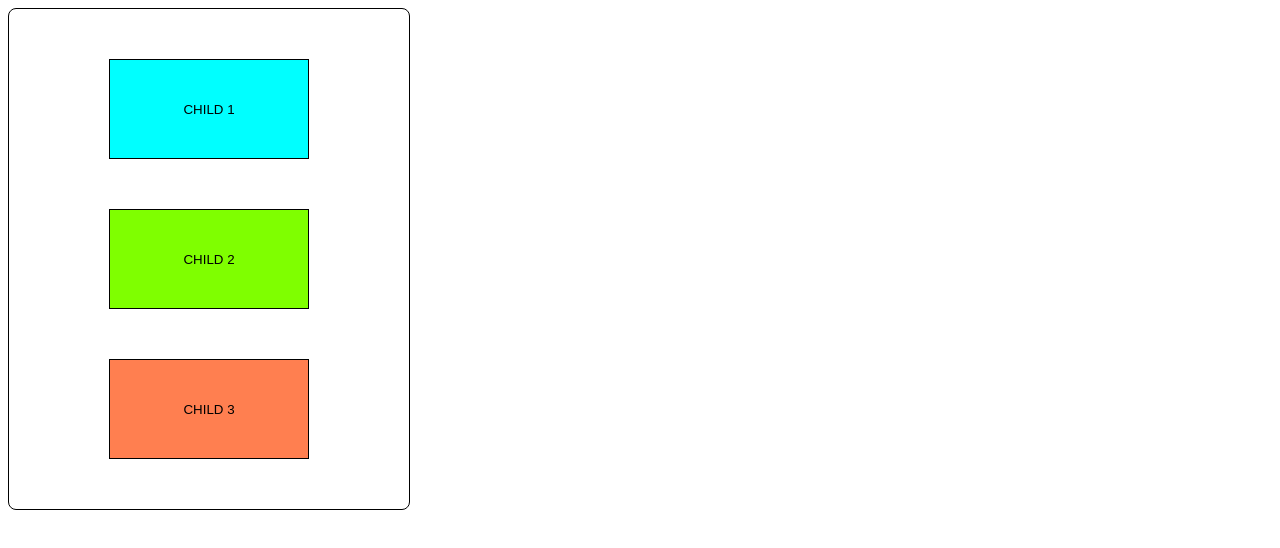
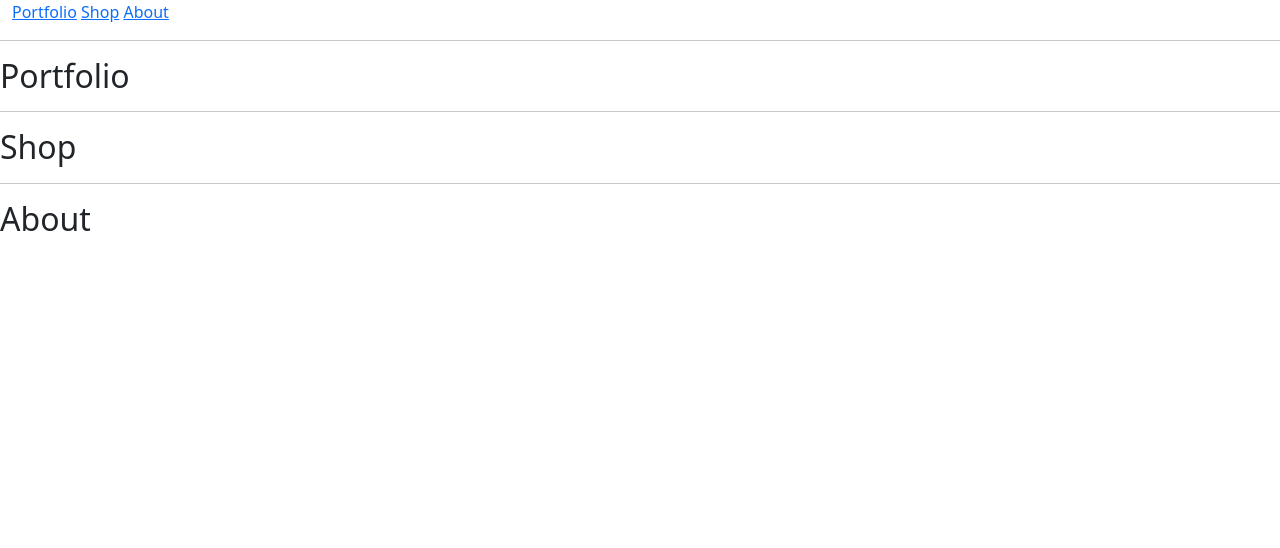
Before and after one commit to VJANGER/testLANDING, a plain HTML site: page index.html in a window 1280 px wide. Drawn offline with nearby package versions, Linux system fonts and the light colour scheme.

Commit message:
"para meli"

```diff
--- a/index.html
+++ b/index.html
@@ -4,15 +4,46 @@
     <meta charset="UTF-8">
     <meta http-equiv="X-UA-Compatible" content="IE=edge">
     <meta name="viewport" content="width=device-width, initial-scale=1.0">
+    <link rel="preconnect" href="https://fonts.googleapis.com"><link rel="preconnect" href="https://fonts.gstatic.com" crossorigin><link href="https://fonts.googleapis.com/css2?family=Lato:wght@100;300;700&display=swap" rel="stylesheet">
+    <style> @import url('https://fonts.googleapis.com/css2?family=Lato:wght@100;300;700&display=swap'); </style>
+<link href="https://cdn.jsdelivr.net/npm/bootstrap@5.2.3/dist/css/bootstrap.min.css" rel="stylesheet" integrity="sha384-rbsA2VBKQhggwzxH7pPCaAqO46MgnOM80zW1RWuH61DGLwZJEdK2Kadq2F9CUG65" crossorigin="anonymous">
     <link rel="stylesheet" href="./sass/main.css">
     <title>Document</title>
 </head>
 <body>
+    <!-- Landing -->
+    <div class="container-fluid baseNav">
+        <nav>
+            <a href="./index.html#portfolio">Portfolio</a>
+            <a href="./index.html#shop">Shop</a>
+            <a href="./index.html#about">About</a>
+        </nav>
+    </div>
+    <hr>
+    <!-- Portfolio -->
+    <div id="portfolio" class="container-fuid portfolio">
+        <h2>Portfolio</h2>
+    </div>
+    <hr>
+    <!-- Shop -->
+    <div id="shop" class="container-fuid shop">
+        <h2>Shop</h2>
+    </div>
+    <hr>
+    <!-- About -->
+    <div id="about" class="container-fuid about">
+        <h2>About</h2>
+    </div>
 
-<article>
-    <button>CHILD 1</button>
-    <button>CHILD 2</button>
-    <button>CHILD 3</button>
-</article>
+
+
+
+
+
+
+
+
+
+<script src="https://cdn.jsdelivr.net/npm/bootstrap@5.2.3/dist/js/bootstrap.bundle.min.js" integrity="sha384-kenU1KFdBIe4zVF0s0G1M5b4hcpxyD9F7jL+jjXkk+Q2h455rYXK/7HAuoJl+0I4" crossorigin="anonymous"></script>
 </body>
 </html>
```
